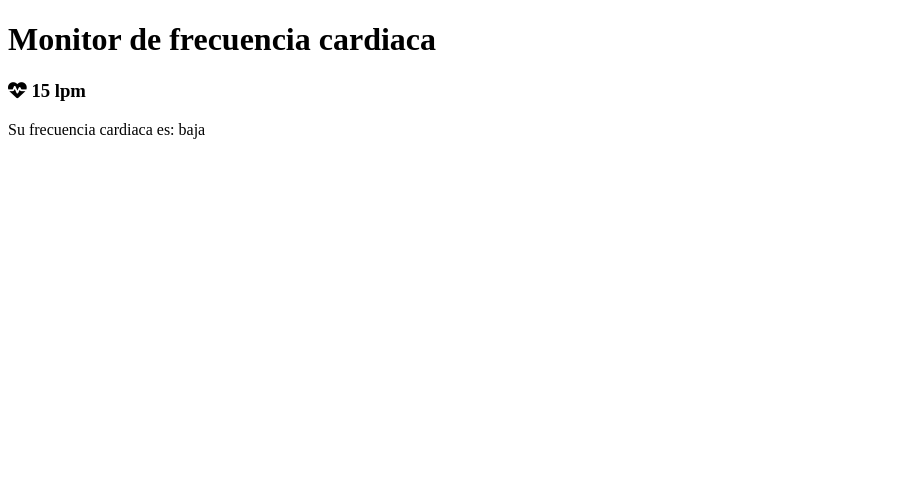
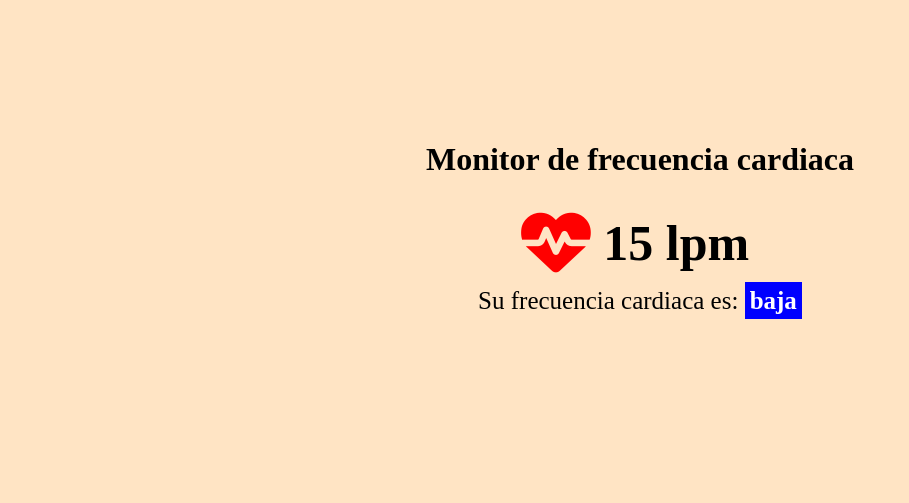
Before and after one commit to GilValdes129/IoT, a plain HTML site: page index.html in a window 1280 px wide. Shown: the whole page, without its empty margins (0-909 px from the left). Drawn offline with Linux system fonts and the light colour scheme.

Commit message:
Agregar estilos

```diff
--- a/app.js
+++ b/app.js
@@ -11,13 +11,22 @@ const est = document.getElementById("Estado")
 
 if (randomizer >= 60 && randomizer <= 100) {
     est.innerHTML = "normal"
+    est.style.backgroundColor = "green"
 }
 else if (randomizer >= 101 && randomizer <= 110) {
     est.innerHTML = "alta"
+    est.style.backgroundColor = "red"
 }
 else if (randomizer >= 111) {
     est.innerHTML = "extrema"
+    est.style.backgroundColor = "#800000"
 }
 else if (randomizer <= 59) {
     est.innerHTML = "baja"
+    est.style.backgroundColor = "blue"
 }
+
+var minutes = 5
+var array = [1,2,3,4,5]
+
+console.log(array)
--- a/index.html
+++ b/index.html
@@ -5,14 +5,19 @@
     <meta http-equiv="X-UA-Compatible" content="IE=edge">
     <meta name="viewport" content="width=device-width, initial-scale=1.0">
     <script src="https://kit.fontawesome.com/f43a9b3e93.js" crossorigin="anonymous"></script>
-    <!--Javascript Funciones-->
-
+    <link rel="stylesheet" href="/styles.css">
     <title>Monitor cardiaco</title>
 </head>
 <body>
-    <h1>Monitor de frecuencia cardiaca</h1>
-    <h3><i class="fas fa-heart-pulse"></i> <span id="FrecuenciaCardiaca"> </span> lpm</h3>
-    <p>Su frecuencia cardiaca es: <span id="Estado"></span></p>
+    <div class="container">
+        <div class="subcontainer">
+            <h1>Monitor de frecuencia cardiaca</h1>
+            <h3><i class="fas fa-heart-pulse"></i> <span id="FrecuenciaCardiaca"> </span> lpm</h3>
+            <p>Su frecuencia cardiaca es: <span id="Estado"></span></p>
+        </div>
+    </div>
+
+
 
     <script src="/app.js"></script>
 </body>
--- /dev/null
+++ b/styles.css
@@ -0,0 +1,52 @@
+* {
+    padding: 0;
+    margin: 0;
+    background-color: bisque;
+}
+
+.container {
+    display: flex;
+    height: 500px;
+    justify-content: center;
+    align-items: center;
+
+}
+
+.subcontainer {
+    display: grid;
+    grid-template-rows: repeat(3, 1fr);
+    text-align: center;
+}
+
+.subcontainer h3 {
+    font-size: 50px;
+    margin-bottom: 15px;
+}
+
+.subcontainer h3 i {
+    color: red;
+    animation: heartbeat 0.8s infinite;
+    margin-right: 10px;
+}
+
+.subcontainer p {
+    font-size: 25px;
+}
+
+#Estado {
+    font-weight: 800;
+    color: white;
+    padding: 5px;
+}
+
+@keyframes heartbeat {
+    0%{
+        transform: scale(1.10);
+    }
+    30%{
+        transform: scale(1.4);
+    }
+    60%{
+        transform: scale(1.9);
+    }
+}
```
